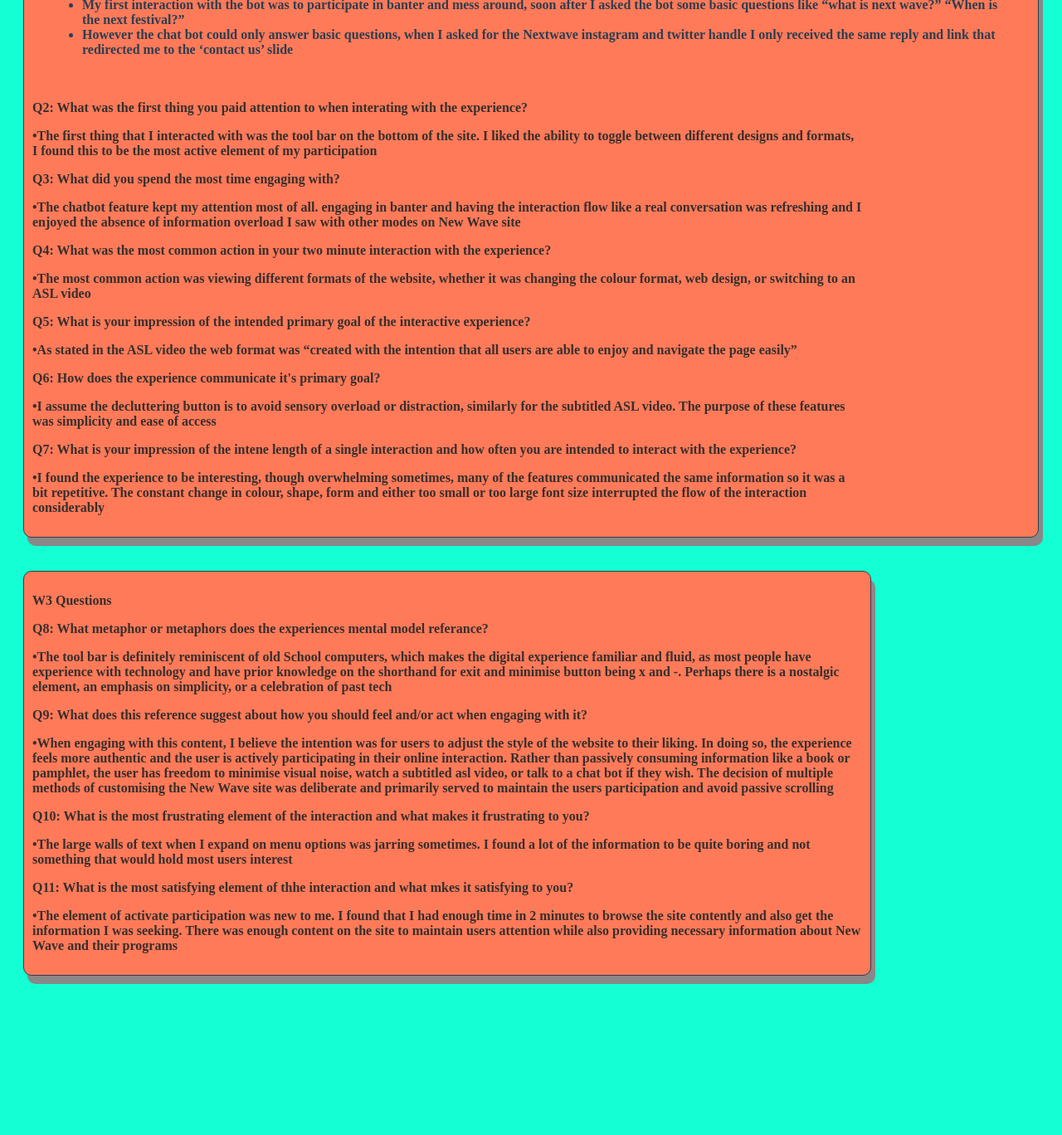
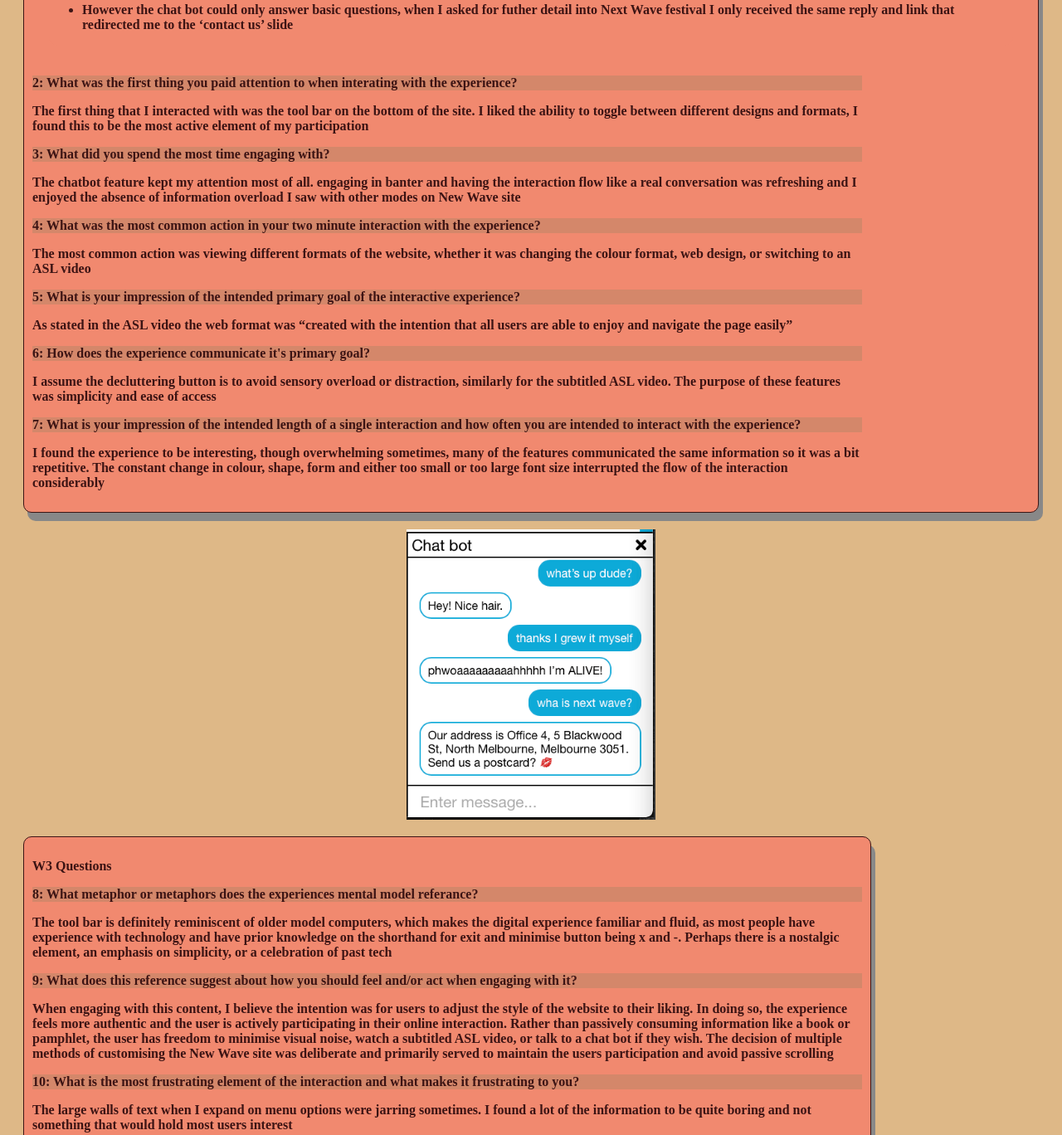
Before and after one commit to nazz1121/nazz1121.github.io, a plain HTML site: page assignment1/index.html in a window 1280 px wide. Shown: the part 702-2070 px from the top of the page at 83% size. Before the commit the page ends 1906 px from the top, so only its background shows below. Drawn offline with Linux system fonts and the light colour scheme.

Commit message:
Add files via upload

```diff
--- a/assignment1/index.html
+++ b/assignment1/index.html
@@ -13,9 +13,9 @@
             .center {
               text-align: center;}
               body {
-      background-color:#14ffd4;}
+      background-color:burlywood;}
     p.highlights {
-      background-color:coral;}
+      background-color:rgb(212, 135, 106);}
       div.b {
   text-align: left;}
 img {
@@ -23,6 +23,7 @@ img {
   margin-left: auto;
   margin-right: auto;
 }
+
             </style>
             </head>
             <body>
@@ -49,7 +50,7 @@ img {
         </body>
         </html>
 
-<img src="nextwave.jpg" alt="" width="700" height="100">
+<img src="toolbar.jpg" alt="toolbar" width="1025" height="70">
 <style>
     #Week1{
       border: 1px solid;
@@ -64,7 +65,7 @@ img {
     <div id="Week1">
     <p><b>W2 Questions</b></p>
       <p class="highlights">
-          <b>Q1: Spend 2 minutes with the experience and list all of your actions in granular detail</b>
+          <b>1: Spend 2 minutes with the experience and list all of your actions in granular detail</b>
     <div class="b"><ul>
         <li>Inital view of the site, a mostly monochromatic screen with large text that read "live in a world shaped by artists"</li>
         <li>There were interesting widgets on the bottom right corner, for weather and time, which I clicked on to expand</li>
@@ -79,21 +80,25 @@ img {
         <li>Viewed the icon next to the minimiser tab which introduced an asl video about how to use the next wave website, I thought this was strange but entertaining way to depict inclusivity</li>
         <li>Finally I viewed the chat bot feature on the bottom right of the tool bar. This makes the app feel more interactive and being able to type to an auto bot was interesting way of getting the information I want without having to sort through a dozen menu items. It made the interaction feel real, like texting a friend</li>
         <li>My first interaction with the bot was to participate in banter and mess around, soon after I asked the bot some basic questions like “what is next wave?” “When is the next festival?”</li>
-        <li>However the chat bot could only answer basic questions, when I asked for the Nextwave instagram and twitter handle I only received the same reply and link that redirected me to the ‘contact us’ slide</li>
+        <li>However the chat bot could only answer basic questions, when I asked for futher detail into Next Wave festival I only received the same reply and link that redirected me to the ‘contact us’ slide</li>
      </ul></p></div>
-    <p><b>Q2: What was the first thing you paid attention to when interating with the experience?</b></p>
-    <p>&#x2022;The first thing that I interacted with was the tool bar on the bottom of the site. I liked the ability to toggle between different designs and formats, I found this to be the most active element of my participation</p>
-    <p> <b> Q3: What did you spend the most time engaging with?</b></p>
-    <p>&#x2022;The chatbot feature kept my attention most of all. engaging in banter and having the interaction flow like a real conversation was refreshing and I enjoyed the absence of information overload I saw with other modes on New Wave site</p>
-    <p> <b>Q4: What was the most common action in your two minute interaction with the experience?</b></p>
-    <p> &#x2022;The most common action was viewing different formats of the website, whether it was changing the colour format, web design, or switching to an ASL video</p>
-    <p> <b>Q5: What is your impression of the intended primary goal of the interactive experience?</b></p>
-    <p>&#x2022;As stated in the ASL video the web format was “created with the intention that all users are able to enjoy and navigate the page easily”</p>
-    <p> <b>Q6: How does the experience communicate it's primary goal?</b></p>
-    <p>&#x2022;I assume the decluttering button is to avoid sensory overload or distraction, similarly for the subtitled ASL video. The purpose of these features was simplicity and ease of access</p>
-    <p> <b>Q7: What is your impression of the intene length of a single interaction and how often you are intended to interact with the experience?</b></p>
-    <p>&#x2022;I found the experience to be interesting, though overwhelming sometimes, many of the features communicated the same information so it was a bit repetitive. The constant change in colour, shape, form and either too small or too large font size interrupted the flow of the interaction considerably</p></p>
-    </div>
+    <p class="highlights"><b>2: What was the first thing you paid attention to when interating with the experience?</b></p>
+    <p>The first thing that I interacted with was the tool bar on the bottom of the site. I liked the ability to toggle between different designs and formats, I found this to be the most active element of my participation</p>
+    <p class="highlights"><b>3: What did you spend the most time engaging with?</b></p>
+    <p>The chatbot feature kept my attention most of all. engaging in banter and having the interaction flow like a real conversation was refreshing and I enjoyed the absence of information overload I saw with other modes on New Wave site</p>
+    <p class="highlights"><b>4: What was the most common action in your two minute interaction with the experience?</b></p>
+    <p>The most common action was viewing different formats of the website, whether it was changing the colour format, web design, or switching to an ASL video</p>
+    <p class="highlights"><b>5: What is your impression of the intended primary goal of the interactive experience?</b></p>
+    <p>As stated in the ASL video the web format was “created with the intention that all users are able to enjoy and navigate the page easily”</p>
+    <p class="highlights"><b>6: How does the experience communicate it's primary goal?</b></p>
+    <p>I assume the decluttering button is to avoid sensory overload or distraction, similarly for the subtitled ASL video. The purpose of these features was simplicity and ease of access</p>
+    <p class="highlights"><b>7: What is your impression of the intended length of a single interaction and how often you are intended to interact with the experience?</b></p>
+    <p>I found the experience to be interesting, though overwhelming sometimes, many of the features communicated the same information so it was a bit repetitive. The constant change in colour, shape, form and either too small or too large font size interrupted the flow of the interaction considerably</p></p>
+
+      </div>
+
+    <img src="chatbot2.png" alt="chatbot2" height="350" width="300">
+
     <style>
 
         #Week2{
@@ -108,14 +113,14 @@ img {
 
         <div id="Week2">
           <p><b>W3 Questions</b></p>
-        <p> <b>Q8: What metaphor or metaphors does the experiences mental model referance?</b></p>
-        <p> &#x2022;The tool bar is definitely reminiscent of old School computers, which makes the digital experience familiar and fluid, as most people have experience with technology and have prior knowledge on the shorthand for exit and minimise button being x and -. Perhaps there is a nostalgic element, an emphasis on simplicity, or a celebration of past tech</p>
-        <p> <b>Q9: What does this reference suggest about how you should feel and/or act when engaging with it?</b></p>
-        <p>&#x2022;When engaging with this content, I believe the intention was for users to adjust the style of the website to their liking. In doing so, the experience feels more authentic and the user is actively participating in their online interaction. Rather than passively consuming information like a book or pamphlet, the user has freedom to minimise visual noise, watch a subtitled asl video, or talk to a chat bot if they wish. The decision of multiple methods of customising the New Wave site was deliberate and primarily served to maintain the users participation and avoid passive scrolling</p>
-        <p><b>Q10: What is the most frustrating element of the interaction and what makes it frustrating to you?</b></p>
-        <p>&#x2022;The large walls of text when I expand on menu options was jarring sometimes. I found a lot of the information to be quite boring and not something that would hold most users interest</p>
-        <p> <b>Q11: What is the most satisfying element of thhe interaction and what mkes it satisfying to you?</b> </p>
-        <p>&#x2022;The element of activate participation was new to me. I found that I had enough time in 2 minutes to browse the site contently and also get the information I was seeking. There was enough content on the site to maintain users attention while also providing necessary information about New Wave and their programs</p>
+        <p class="highlights"><b>8: What metaphor or metaphors does the experiences mental model referance?</b></p>
+        <p>The tool bar is definitely reminiscent of older model computers, which makes the digital experience familiar and fluid, as most people have experience with technology and have prior knowledge on the shorthand for exit and minimise button being x and -. Perhaps there is a nostalgic element, an emphasis on simplicity, or a celebration of past tech</p>
+        <p class="highlights"> <b>9: What does this reference suggest about how you should feel and/or act when engaging with it?</b></p>
+        <p>When engaging with this content, I believe the intention was for users to adjust the style of the website to their liking. In doing so, the experience feels more authentic and the user is actively participating in their online interaction. Rather than passively consuming information like a book or pamphlet, the user has freedom to minimise visual noise, watch a subtitled ASL video, or talk to a chat bot if they wish. The decision of multiple methods of customising the New Wave site was deliberate and primarily served to maintain the users participation and avoid passive scrolling</p>
+        <p class="highlights"><b>10: What is the most frustrating element of the interaction and what makes it frustrating to you?</b></p>
+        <p>The large walls of text when I expand on menu options were jarring sometimes. I found a lot of the information to be quite boring and not something that would hold most users interest</p>
+        <p class="highlights"> <b>11: What is the most satisfying element of the interaction and what mkes it satisfying to you?</b> </p>
+        <p>The element of activate participation was new to me. I found I had enough time in 2 minutes to browse the site contently and aquire the information I was seeking. There was enough content on the site to maintain users attention while also providing necessary information about New Wave and their programs</p>
         </div>
 </body>
 </html>
--- a/assignment1/style.css
+++ b/assignment1/style.css
@@ -3,10 +3,9 @@
 #div-1 { padding: 50px; }
 
 div {
-  /* other styling */
-  background-color: #ff7a59;
+  background-color: #f1896f;
   border-radius: 10px;
-  color: #2D3E50;
+  color: #3c1414;
   font-family: 'Avenir';
 	font-weight: bold;
   margin: 20px;
@@ -15,10 +14,10 @@ div {
     cursor: url('emoji.cur'), pointer;
  }
 
-body {background-color:white;}
+body {background-color:burlywood;}
 
 p {
-    color: rgb(56, 47, 44);
+    color: #3c1414;
     width: 1000px;
     text-align: left;
 }
```
Also changed, not shown: assignment1/basic.png (added), assignment1/chatbot2.png (added).
